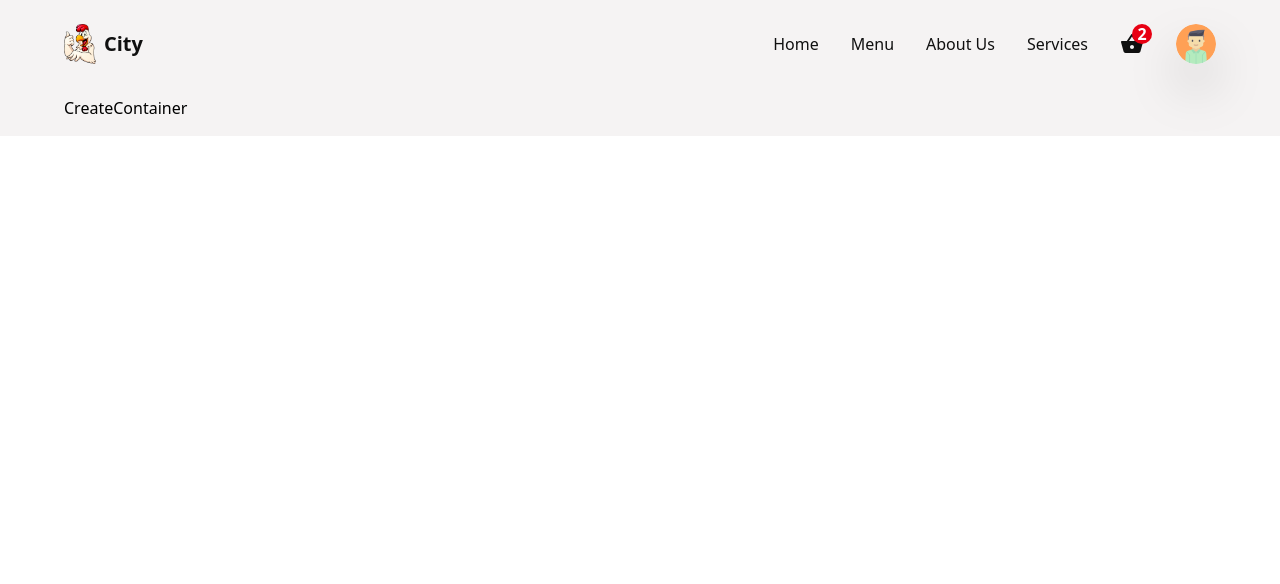
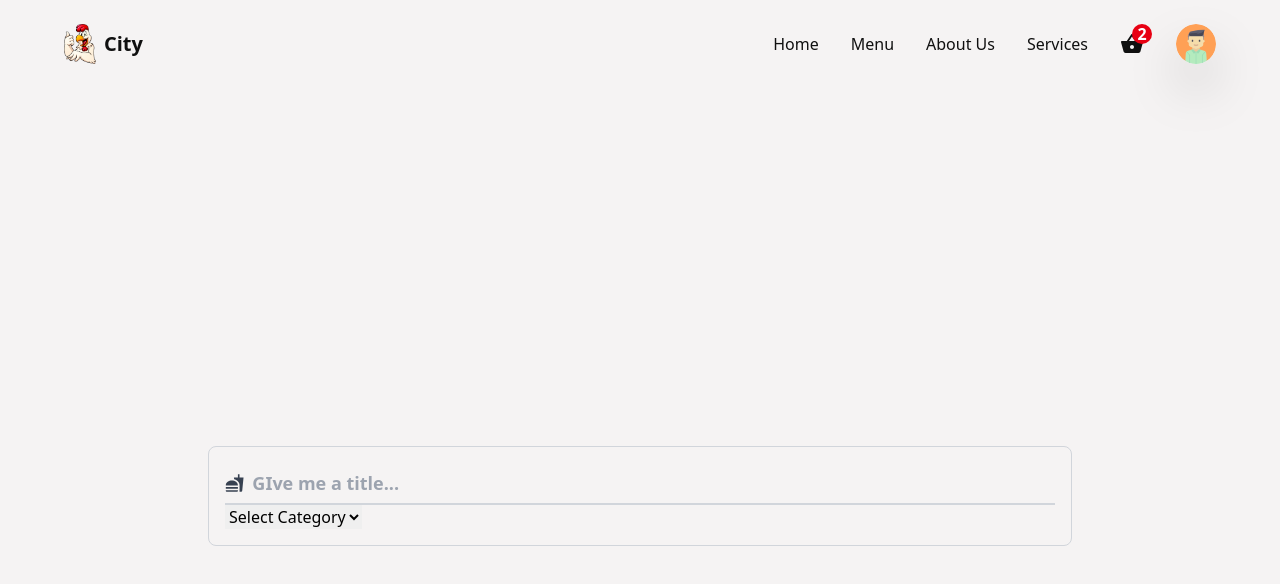
Before and after one commit to Mbk15/city-restaurant, a React (Create React App) app: page /createItem in a window 1280 px wide. Shown: the top 584 px of the page. Built offline with nearby package versions, Linux system fonts and the light colour scheme.

Commit message:
started admin upload section

```diff
--- a/src/components/CreateContainer.jsx
+++ b/src/components/CreateContainer.jsx
@@ -1,7 +1,71 @@
-import React from "react";
+import React, { useState } from "react";
+import { motion } from "framer-motion";
+import { MdFastfood } from "react-icons/md";
+import { categories } from "../utils/data";
+const CreateContainer = () => {
+  const [title, setTitle] = useState("");
+  const [calories, setCalories] = useState("");
+  const [price, setPrice] = useState("");
+  const [category, setCategory] = useState(null);
+  const [imageAsset, setImageAsset] = useState(null);
+  const [fields, setFields] = useState(false);
+  const [alertSatus, setAlertSatus] = useState("danger");
+  const [msg, setMsg] = useState(null);
+  const [isLoading, setIsLoading] = useState(false);
 
-const CreateContainer = () => {
-  return <div>CreateContainer</div>;
+  return (
+    <div className="w-full min-h-screen flex items-center justify-center">
+      <div className="w-[90%] md:w-[75%] border border-gray-300 rounded-lg p-4 flex flex-col items-center justify-center">
+        {/* error message field */}
+        {fields && (
+          <motion.p
+            initial={{ opacity: 0 }}
+            animate={{ opacity: 1 }}
+            exit={{ opacity: 0 }}
+            className={`w-full p-2 rounded-lg text-center text-lg font-semibold ${
+              alertSatus === "danger"
+                ? "bg-red-400 text-red-800"
+                : "bg-emerald-400 text-emerald-800"
+            }`}
+          >
+            {msg}
+          </motion.p>
+        )}
+        {/* input field */}
+        <div className="w-full py-2 border-b-2 border-gray-300 flex items-center gap-2">
+          <MdFastfood className="text-xl text-gray-700" />
+          <input
+            className="w-full h-full text-lg bg-transparent font-semibold outline-none border-none text-textColor placeholder:text-gray-400"
+            type="text"
+            required
+            onChange={(e) => setTitle(e.target.value)}
+            value={title}
+            placeholder="GIve me a title..."
+          />
+        </div>
+        {/* category section */}
+        <div className="w-full ">
+          <select onChange={(e) => setCategory(e.target.value)}>
+            <option value="other" className="bg-white">
+              Select Category
+            </option>
+            {categories &&
+              categories.map((data) => {
+                return (
+                  <option
+                    value={data.urlParamName}
+                    key={data.id}
+                    className="text-base border-0 outline-none capitalize bg-white text-headingColor"
+                  >
+                    {data.name}
+                  </option>
+                );
+              })}
+          </select>
+        </div>
+      </div>
+    </div>
+  );
 };
 
 export default CreateContainer;
--- a/src/components/Header.jsx
+++ b/src/components/Header.jsx
@@ -96,7 +96,7 @@ const Header = () => {
                 className=" w-40 bg-gray-50 absolute rounded-lg shadow-xl flex flex-col top-12 right-0"
               >
                 {/* Manage Admin Roles to create Item */}
-                {user && user.email === "tourbuddy54@gmail.com" && (
+                {user && user.email === "mubarakmuhammadjamiu@gmail.com" && (
                   <Link to={"/createItem"}>
                     <p className="px-4 py-2 flex items-center gap-3 hover:bg-slate-200 cursor-pointer transition-all duration-100 ease-in-out  text-textColor text-base">
                       New Item <MdAdd />
@@ -152,9 +152,12 @@ const Header = () => {
               className=" w-40 bg-gray-50 absolute rounded-lg shadow-xl flex flex-col top-12 right-0"
             >
               {/* Manage Admin Roles to create Item */}
-              {user && user.email === "tourbuddy54@gmail.com" && (
+              {user && user.email === "mubarakmuhammadjamiu@gmail.com" && (
                 <Link to={"/createItem"}>
-                  <p className="px-4 py-2 flex items-center gap-3 hover:bg-slate-200 cursor-pointer transition-all duration-100 ease-in-out  text-textColor text-base">
+                  <p
+                    className="px-4 py-2 flex items-center gap-3 hover:bg-slate-200 cursor-pointer transition-all duration-100 ease-in-out  text-textColor text-base"
+                    onClick={() => setisMenu(false)}
+                  >
                     New Item <MdAdd />
                   </p>
                 </Link>
@@ -162,16 +165,28 @@ const Header = () => {
               {/* Nav link mobile */}
               <div>
                 <ul>
-                  <li className="text-base text-textColor  px-4 py-2  hover:bg-slate-200 cursor-pointer duration-100 transition-all ease-in-ease-out">
+                  <li
+                    className="text-base text-textColor  px-4 py-2  hover:bg-slate-200 cursor-pointer duration-100 transition-all ease-in-ease-out"
+                    onClick={() => setisMenu(false)}
+                  >
                     Home
                   </li>
-                  <li className="text-base text-textColor px-4 py-2  hover:bg-slate-200 cursor-pointer duration-100 transition-all ease-in-ease-out">
+                  <li
+                    className="text-base text-textColor px-4 py-2  hover:bg-slate-200 cursor-pointer duration-100 transition-all ease-in-ease-out"
+                    onClick={() => setisMenu(false)}
+                  >
                     Menu
                   </li>
-                  <li className="text-base text-textColor px-4 py-2  hover:bg-slate-200 cursor-pointer duration-100 transition-all ease-in-ease-out">
+                  <li
+                    className="text-base text-textColor px-4 py-2  hover:bg-slate-200 cursor-pointer duration-100 transition-all ease-in-ease-out"
+                    onClick={() => setisMenu(false)}
+                  >
                     About Us
                   </li>{" "}
-                  <li className="text-base text-textColor px-4 py-2  hover:bg-slate-200 cursor-pointer duration-100 transition-all ease-in-ease-out">
+                  <li
+                    className="text-base text-textColor px-4 py-2  hover:bg-slate-200 cursor-pointer duration-100 transition-all ease-in-ease-out"
+                    onClick={() => setisMenu(false)}
+                  >
                     Services
                   </li>
                 </ul>
--- a/src/components/MainContainer.jsx
+++ b/src/components/MainContainer.jsx
@@ -3,7 +3,7 @@ import HomeContainer from "./HomeContainer";
 const MainContainer = () => {
   return (
     // mobile and desktop layout for main section
-    <div className="  w-full h-autoflex flex-col items-center justify-center">
+    <div className="  w-full h-auto flex flex-col items-center justify-center">
       <HomeContainer />
     </div>
   );
--- a/src/utils/data.js
+++ b/src/utils/data.js
@@ -32,3 +32,41 @@ export const heropData = [
     imageSrc: fi1,
   },
 ];
+
+export const categories = [
+  {
+    id: 1,
+    name: "Chicken",
+    urlParamName: "chicken",
+  },
+  {
+    id: 2,
+    name: "Curry",
+    urlParamName: "curry",
+  },
+  {
+    id: 3,
+    name: "Rice",
+    urlParamName: "rice",
+  },
+  {
+    id: 4,
+    name: "Fish",
+    urlParamName: "fish",
+  },
+  {
+    id: 5,
+    name: "Fruits",
+    urlParamName: "fruits",
+  },
+  {
+    id: 6,
+    name: "Icecreams",
+    urlParamName: "icecreams",
+  },
+  {
+    id: 7,
+    name: "Soft Drinks",
+    urlParamName: "drinks",
+  },
+];
```
